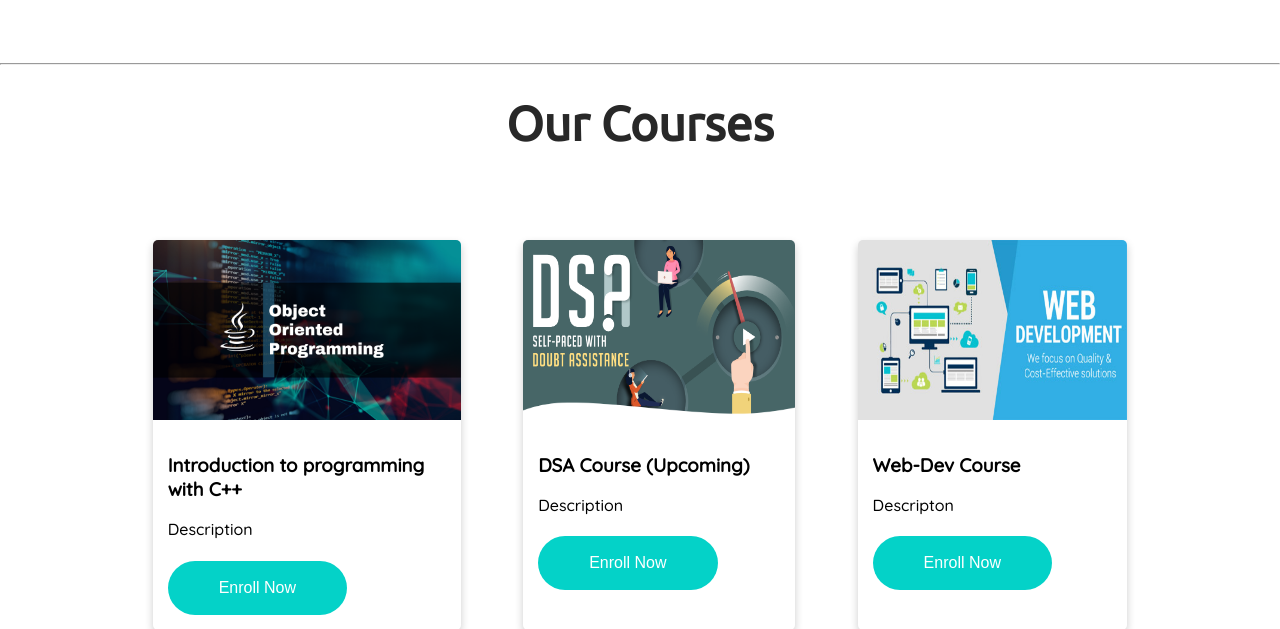
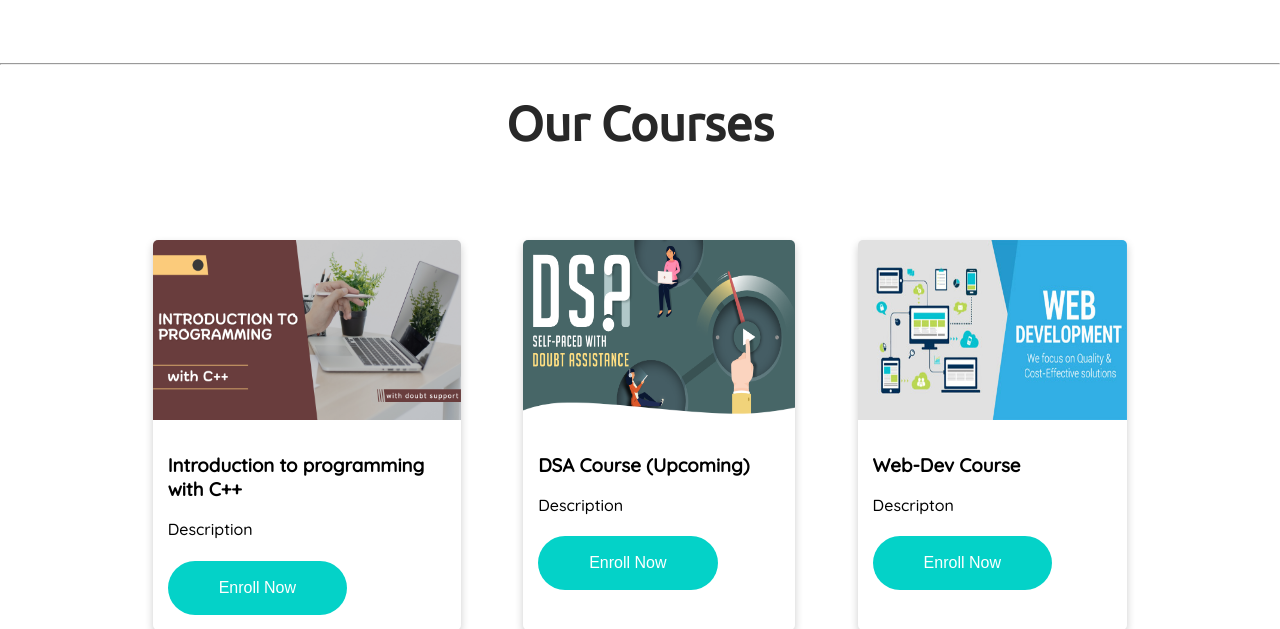
Before and after one commit to Piyush-onGIT/GREEDY, a Django app: page / in a window 1280 px wide. Shown: the part 1179-1808 px from the top of the page. Run offline with Django 4.2, Linux system fonts and the light colour scheme.

Commit message:
lectures page done

```diff
--- a/templates/index.html
+++ b/templates/index.html
@@ -192,7 +192,7 @@
       </div>
       <div class="cardcontainer">
         <div class="card">
-          <img src="{% static 'images/oops.png' %}" alt="DSA" style="width: 100%">
+          <img src="{% static 'images/cpp.png' %}" alt="DSA" style="width: 100%">
 
           <div class="container">
             <h3><b>Introduction to programming with C++</b></h3>
```
Also changed, not shown: static/images/cpp.png (added), static/images/oops.png (deleted).
